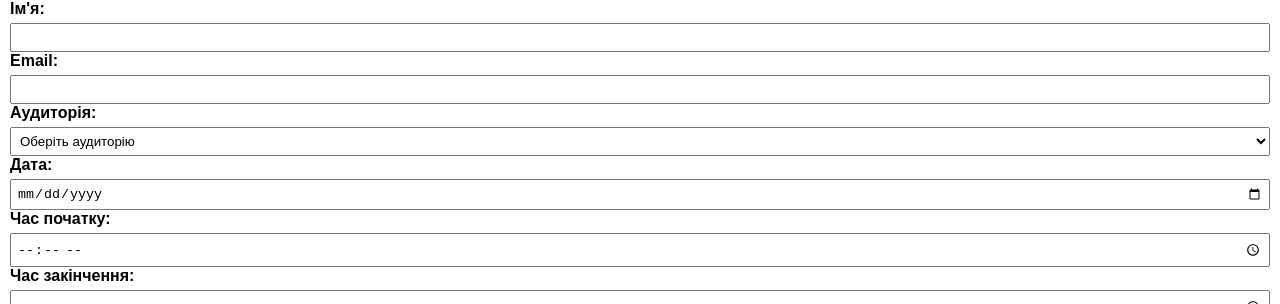
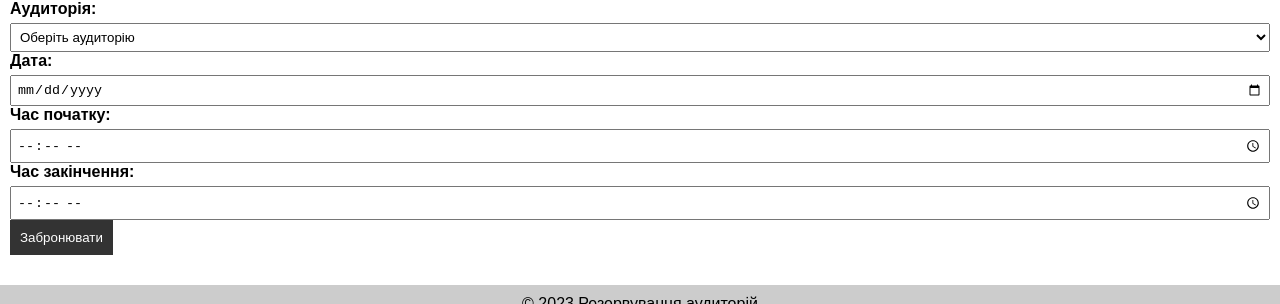
Before and after one commit to Pavlo-St/web_NULP, a plain HTML site: page index.html in a window 1280 px wide. Shown: the part 1402-1706 px from the top of the page. Drawn offline with Linux system fonts and the light colour scheme.

```diff
--- a/index.html
+++ b/index.html
@@ -34,10 +34,6 @@
 		<section>
 			<h2>Резервування аудиторій</h2>
 			<form action="#" method="post">
-				<label for="name">Ім'я:</label>
-				<input type="text" id="name" name="name" required>
-				<label for="email">Email:</label>
-				<input type="email" id="email" name="email" required>
 				<label for="room">Аудиторія:</label>
 				<select id="room" name="room" required>
 					<option value="">Оберіть аудиторію</option>
@@ -45,6 +41,8 @@
 					<option value="2">Аудиторія 2</option>
 					<option value="3">Аудиторія 3</option>
 					<option value="4">Аудиторія 4</option>
+					<option value="4">Аудиторія 5</option>
+					<option value="4">Аудиторія 6</option>
 				</select>
 				<label for="date">Дата:</label>
 				<input type="date" id="date" name="date" required>
```
Also changed, not shown: image4.jpg (added), image5.jpg (added), image6.jpg (added).
